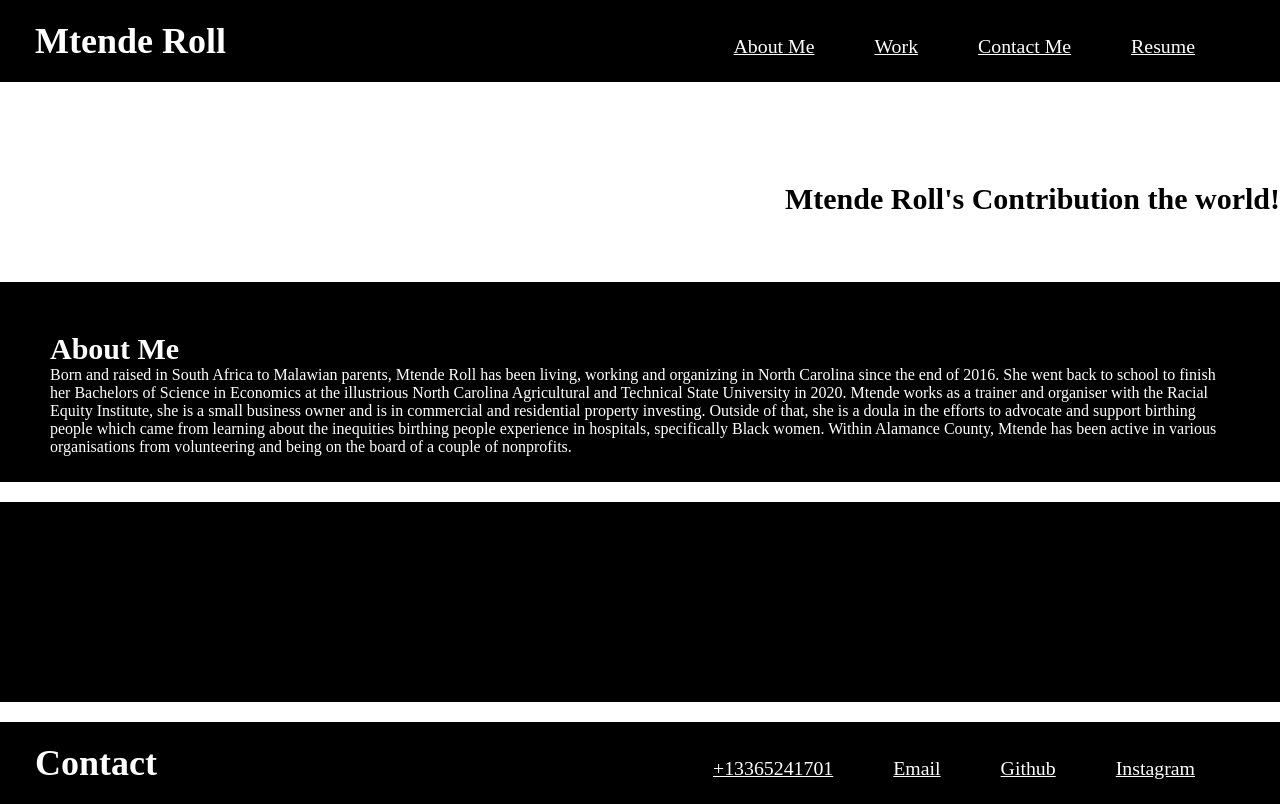
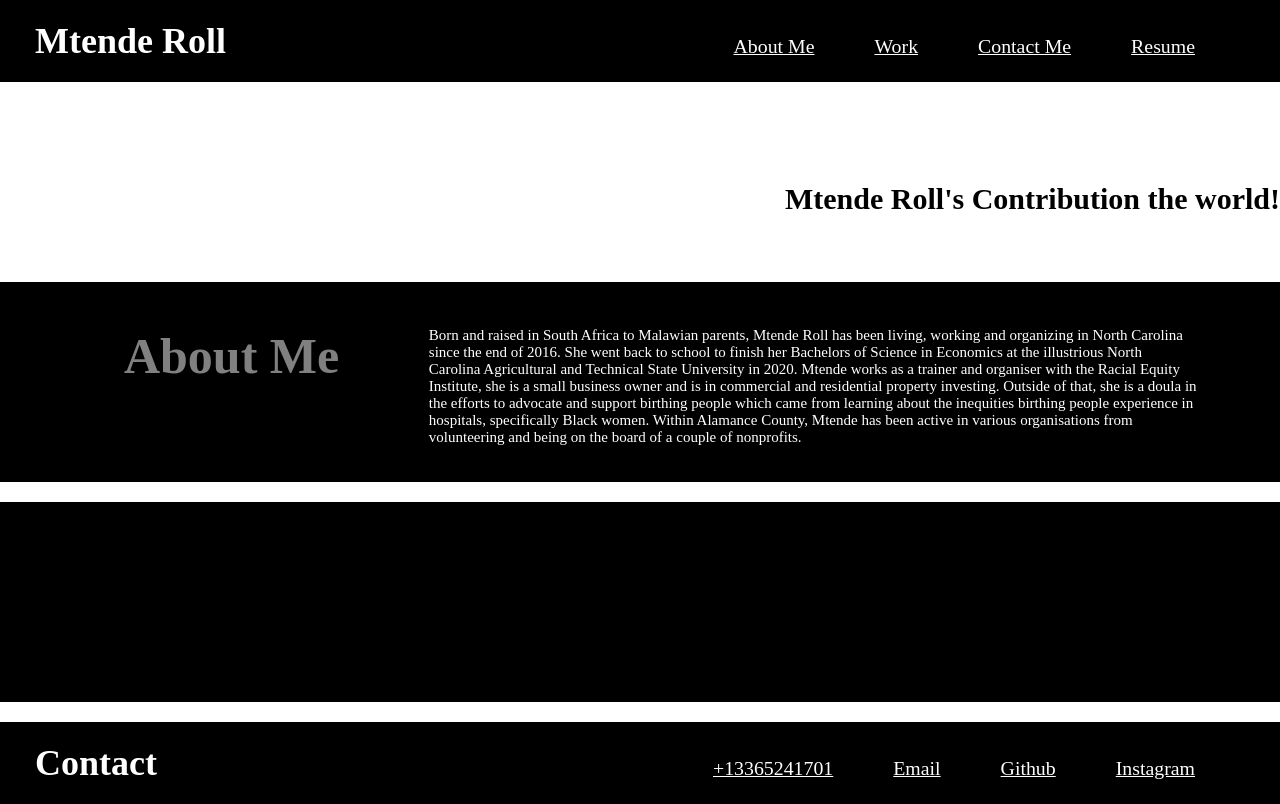
Before and after one commit to MtendeRoll/mtendePortfolio, a plain HTML site: page index.html in a window 1280 px wide. Drawn offline with Linux system fonts and the light colour scheme.

Commit message:
added flexbox to the about-me

```diff
--- a/assets/styles.css
+++ b/assets/styles.css
@@ -63,25 +63,35 @@ header nav ul li a {
 
 .about-me {
     margin-bottom: 20px;
-    padding: 50px;
     height: 200px;
     background-color: black;
+    color: white;
     display: flex;
-    justify-content: space-between;
+    justify-content: center;
     flex-wrap: wrap;
-    color: white;
 }
 
+.title-div {
+    width: 20%;
+    text-align: right;
+    margin: 3.5%;
+    color: grey;
+}
+
+.content-div {
+    width: 60%;
+    margin: 3.5%;
+}
+
+
+
 .about-me h2 {
-    font-size: 30px;
-    margin: 0;
+    font-size: 50px;
 }
 
 .about-me p {
-    display: flex;
-    flex-wrap: wrap;
-    justify-content: right;
-    align-items: center;
+    color: white;
+    font-size: 15px;
 }
 
 .work {
--- a/index.html
+++ b/index.html
@@ -39,8 +39,10 @@
     <!-- content-->
     <section>
         <div id="about-me" class="about-me">
+            <div class="title-div">
                 <h2> About Me </h2>
-            <div>
+            </div>
+            <div class="content-div">
                 <p>
                     Born and raised in South Africa to Malawian parents, Mtende Roll has been living, working and
                     organizing
```
